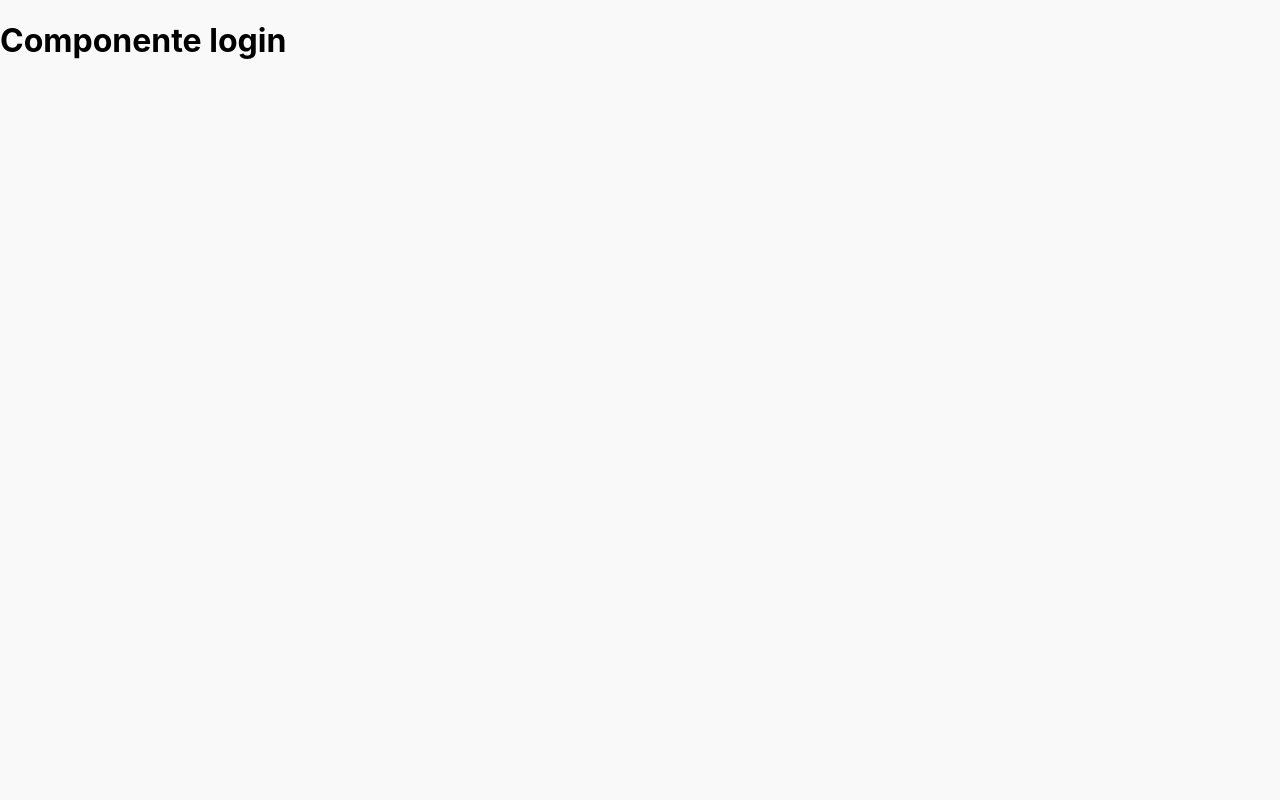
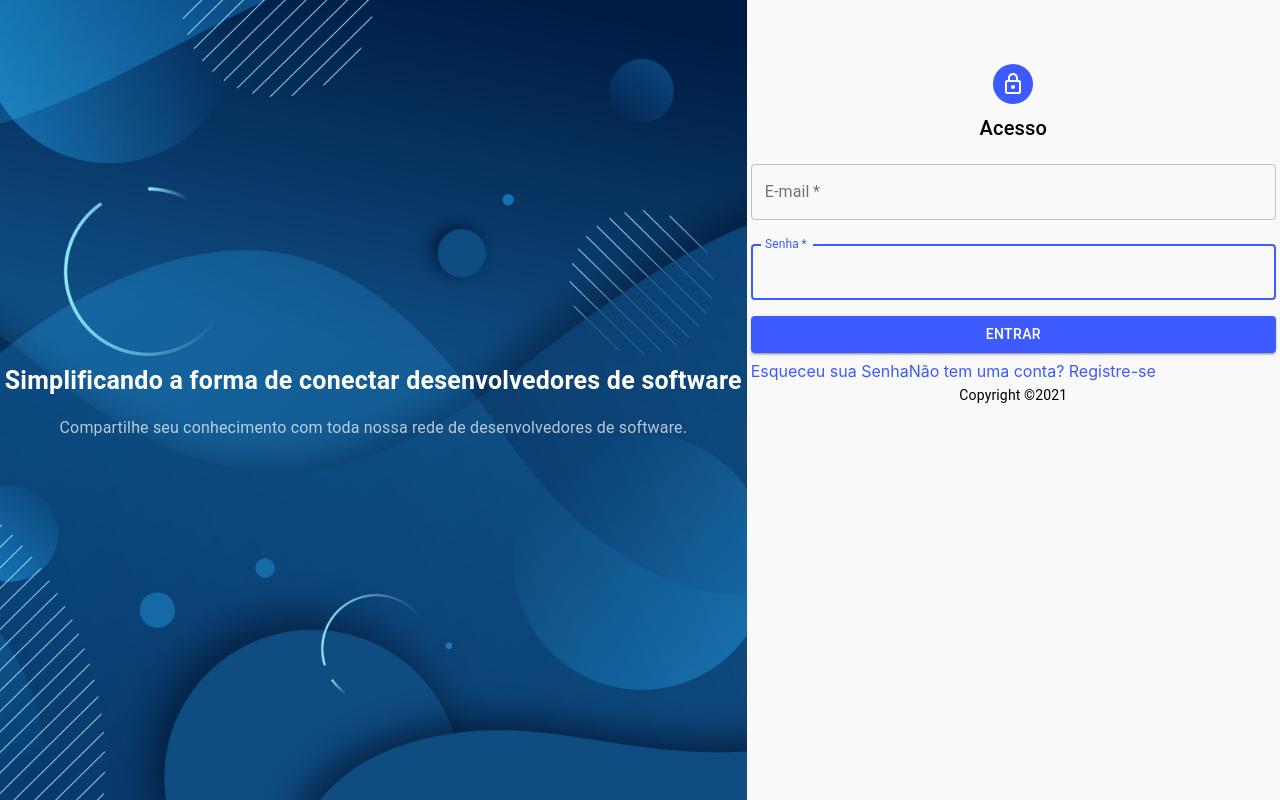
Before and after one commit to HenriquePereiraa/Rede-Social-Dev, a React (Create React App) app: page /signin in a window 1280 px wide. Built offline with nearby package versions, Linux system fonts and the light colour scheme.

Commit message:
estilo page signin feito

```diff
--- a/src/pages/Signin/index.jsx
+++ b/src/pages/Signin/index.jsx
@@ -1,10 +1,132 @@
-import React from 'react';
+import { Typography, Grid, Box, Avatar, Button, Link } from "@material-ui/core";
+import { LockOutlined } from "@material-ui/icons";
+import { makeStyles } from "@material-ui/styles";
+import React from "react";
+import palette from "../../theme/palette";
+import { TextField } from "@material-ui/core/";
 
+function CopyRight() {
+    return(
+        <Typography align="center" variant="body2">
+            Copyright &copy;
+            {'' + new Date().getFullYear()}
+        </Typography>
+    )
+}
+
+const useStyles = makeStyles((theme) => ({
+  root: {
+    height: "100vh",
+  },
+  image: {
+    backgroundImage: "url(/images/background.jpg)",
+    backgroundPosition: "center",
+    backgroundSize: "cover",
+    backgroundRepeat: "none",
+    padding:'2px',
+    textAlign:'center'
+  },
+  avatar: {
+    background: palette.primary.main,
+    marginBottom: theme.spacing(1),
+  },
+  button: {
+    margin:"8px 0",
+  },
+  form: {
+      margin:"4px",
+  }
+}));
 
 const Signin = () => {
-    return (
-        <h1>Componente login</h1>
-     );
-}
+  const classes = useStyles();
+  return (
+    <Grid container className={classes.root}>
+      <Grid
+        item
+        container
+        md={7}
+        direction="column"
+        justifyContent="center"
+        alignItems="center"
+        className={classes.image}
+      >
+        <Typography style={{ color: "#fff", fontSize: 25, lineHeight: "45px" }}>
+          <strong>
+            Simplificando a forma de conectar desenvolvedores de software
+          </strong>
+        </Typography>
+        <Typography
+          variant="body2"
+          style={{
+            color: "rgba(255,255,255,0.7)",
+            marginTop: 10,
+            fontSize: 16,
+            lineHeight: "30px",
+          }}
+        >
+          Compartilhe seu conhecimento com toda nossa rede de desenvolvedores de
+          software.
+        </Typography>
+      </Grid>
+      <Grid item md={5}>
+        <Box display="flex" flexDirection="column" alignItems="center" mt={8}>
+          <Avatar className={classes.avatar}>
+            <LockOutlined />
+          </Avatar>
 
-export default Signin
+          <Typography variant="h6">Acesso</Typography>
+
+          <form className={classes.form}>
+            <TextField
+              variant="outlined"
+              margin="normal"
+              required
+              fullWidth
+              id="email"
+              label="E-mail"
+              name="email"
+              autoComplete="email"
+              autoFocus
+            />
+
+            <TextField
+              variant="outlined"
+              margin="normal"
+              required
+              fullWidth
+              id="password"
+              label="Senha"
+              name="password"
+              type="password"
+              autoComplete="current-password"
+              autoFocus
+            />
+
+            <Button
+              className={classes.button}
+              fullWidth
+              variant="contained"
+              color="primary"
+            >
+              Entrar
+            </Button>
+
+            <Grid container>
+                <Grid item>
+                    <Link>Esqueceu sua Senha</Link>
+                </Grid>
+
+                <Grid item>
+                    <Link>Não tem uma conta? Registre-se</Link>
+                </Grid>
+            </Grid>
+          </form>
+        <CopyRight/>
+        </Box>
+      </Grid>
+    </Grid>
+  );
+};
+
+export default Signin;
```
Also changed, not shown: public/images/background.jpg (added).
